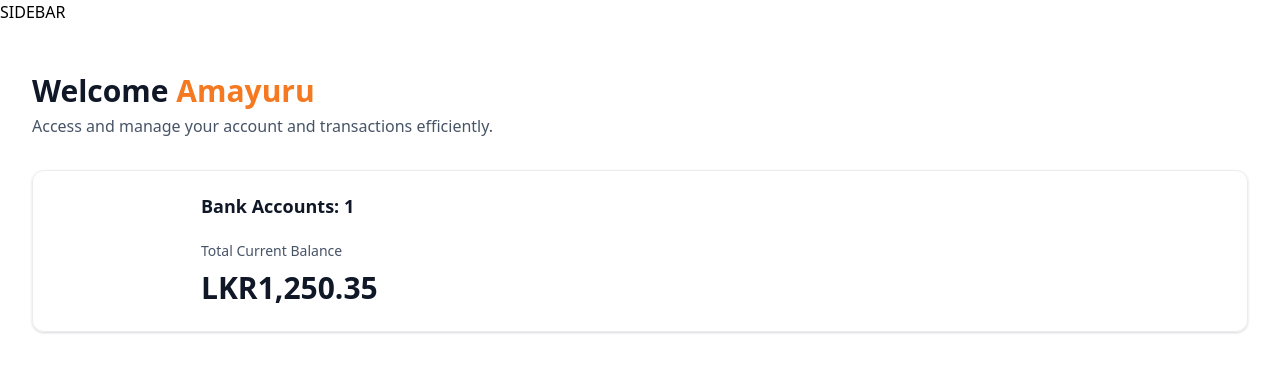
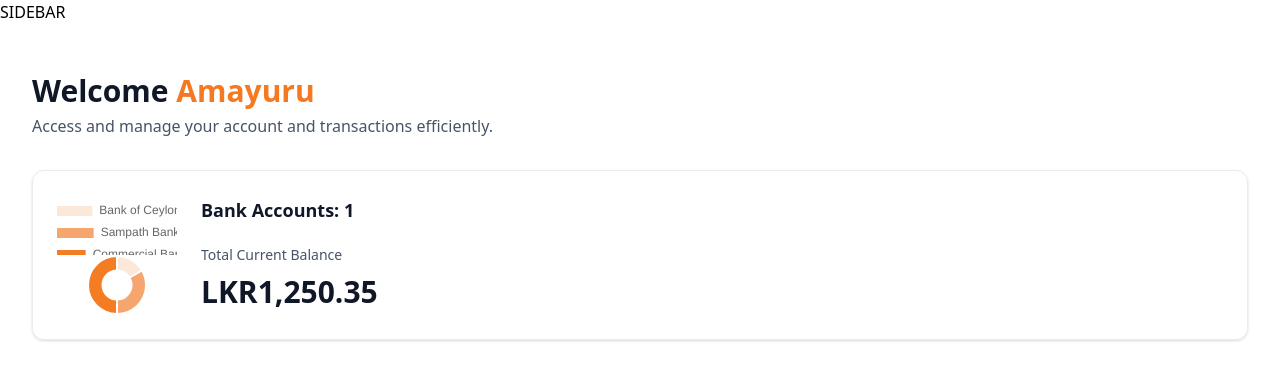
Before and after one commit to Amayuru1999/Sampath-Clone, a Next.js app: page / in a window 1280 px wide. Shown: the top 380 px of the page. Built offline with nearby package versions, Linux system fonts and the light colour scheme.

Commit message:
feat: Update TotalBalanceBox component to use DoughnutChart for displaying doughnut chart

```diff
--- a/components/DoughnutChart.tsx
+++ b/components/DoughnutChart.tsx
@@ -8,8 +8,18 @@ ChartJS.register(ArcElement,Tooltip,Legend);
 
 
 const DoughnutChart = ({accounts}:DoughnutChartProps) => {
+    const data={
+        datasets: [
+            {
+                label: 'Banks',
+                data:[1250,2500,3750],
+                backgroundColor: ['#fce8d8','#f7a56f','#f47c22']
+            }
+        ],
+        labels:['Bank of Ceylon','Sampath Bank','Commercial Bank']
+    }
   return (
-    <Doughnut data={[]}/>
+    <Doughnut data={data}/>
   )
 }
 
--- a/components/TotalBalanceBox.tsx
+++ b/components/TotalBalanceBox.tsx
@@ -2,6 +2,7 @@ import { formatAmount } from '@/lib/utils'
 import React from 'react'
 import CountUp from 'react-countup'
 import AnimatedCounter from './AnimatedCounter'
+import DoughnutChart from './DoughnutChart'
 
 const TotalBalanceBox = ({
     accounts=[],totalBanks,totalCurrentBalance
@@ -9,7 +10,7 @@ const TotalBalanceBox = ({
   return (
     <section className='total-balance'>
       <div className='total-balance-chart'>
-            {/* Doughnut Chart */}
+           <DoughnutChart accounts={accounts}/>
       </div>
       <div className='flex flex-col gap-6'>
         <h2 className='header-2'>
```
